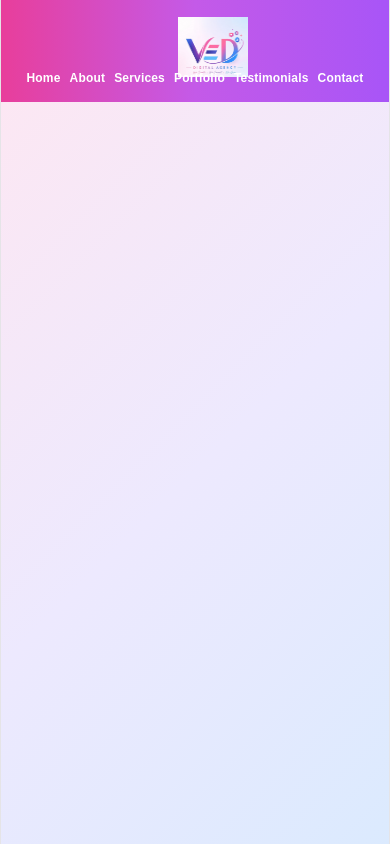
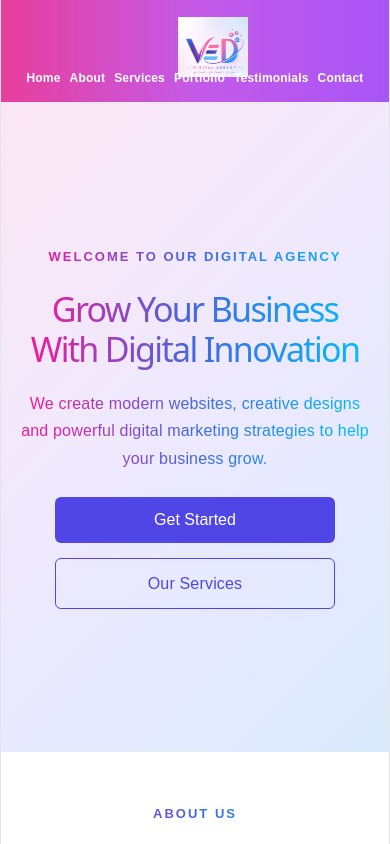
Before and after one commit to pranali0902/ved_digitalmarketing, a React (Vite) app: page / in a window 390 px wide. Shown: the top 844 px of the page. Built offline with nearby package versions, Linux system fonts and the light colour scheme.

Commit message:
Fixed full page background video

```diff
--- a/src/App.css
+++ b/src/App.css
@@ -895,7 +895,10 @@ footer p {
 }
 
 
-/* Hide homepage background video on mobile */
+
+
+
+/* MOBILE HOMEPAGE */
 
 @media screen and (max-width: 768px) {
 
@@ -904,6 +907,14 @@ footer p {
   }
 
   .hero {
+    height: auto;
+    min-height: 650px;
+    padding: 60px 20px;
+    display: flex;
+    align-items: center;
+    justify-content: center;
+    text-align: center;
+
     background: linear-gradient(
       135deg,
       #fce7f3,
@@ -912,4 +923,47 @@ footer p {
     );
   }
 
+  .hero-content {
+    width: 100%;
+    max-width: 500px;
+    margin: auto;
+  }
+
+  .small-title {
+    font-size: 13px;
+    letter-spacing: 2px;
+  }
+
+  .hero h1 {
+    font-size: 34px;
+    line-height: 1.2;
+    max-width: 100%;
+    margin-bottom: 20px;
+  }
+
+  .hero-text {
+    font-size: 16px;
+    line-height: 1.7;
+    max-width: 100%;
+    margin-bottom: 25px;
+  }
+
+  .hero-buttons {
+    display: flex;
+    flex-direction: column;
+    align-items: center;
+    justify-content: center;
+    gap: 15px;
+    width: 100%;
+  }
+
+  .hero-buttons button,
+  .hero-buttons .outline-btn {
+    width: 100%;
+    max-width: 280px;
+    text-align: center;
+  }
+
+
+
 }
--- a/src/App.jsx
+++ b/src/App.jsx
@@ -108,6 +108,40 @@ const sendEmail = async (e) => {
     />
     Your browser does not support video.
   </video>
+  {/* Homepage Content */}
+
+  <div className="hero-content">
+
+    <p className="small-title">
+      WELCOME TO OUR DIGITAL AGENCY
+    </p>
+
+    <h1>
+      Grow Your Business With
+      <span> Digital Innovation</span>
+    </h1>
+
+    <p className="hero-text">
+      We create modern websites, creative designs
+      and powerful digital marketing strategies
+      to help your business grow.
+    </p>
+
+    <div className="hero-buttons">
+
+      <button>
+        Get Started
+      </button>
+
+      <a href="#services" className="outline-btn">
+        Our Services
+      </a>
+
+    </div>
+
+
+
+  </div>
 </section>
 
 
```
